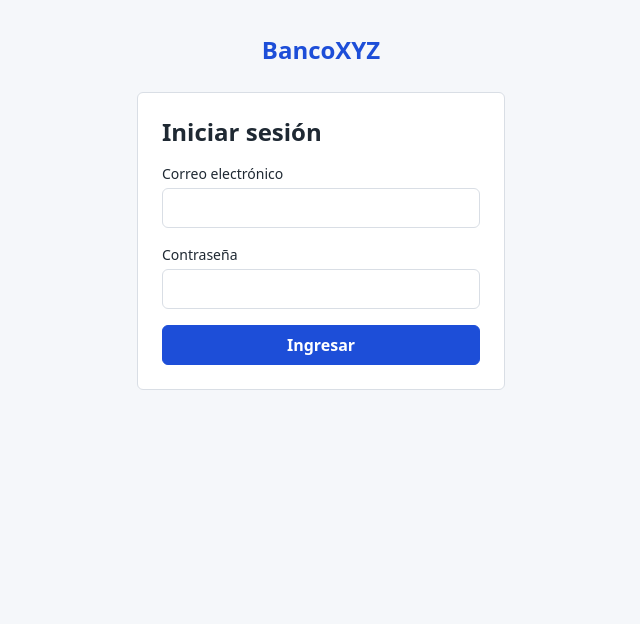
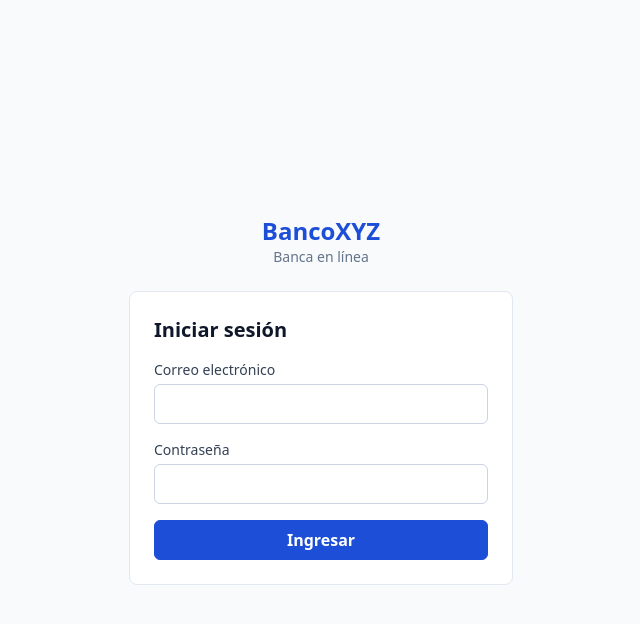
Before and after one commit to michaelgarciast/prueba-tecnica-bancoxyz, a React (Create React App) app: page /login in a window 1280 px wide. Shown: the top 624 px of the page, without its empty margins (319-959 px from the left). Built offline with nearby package versions, Linux system fonts and the light colour scheme.

Commit message:
style(ui): migrate to tailwind and polish ux
Tailwind v3 is the version CRA 5 runs without extra config. Adds quick actions on home, available balance and date hints on the transfer form, and a scheduled badge in the history.

```diff
--- a/src/App.tsx
+++ b/src/App.tsx
@@ -10,7 +10,7 @@ function Layout() {
   return (
     <>
       <Navbar />
-      <div className="container">
+      <div className="mx-auto max-w-4xl px-4 py-6">
         <Outlet />
       </div>
     </>
--- a/src/components/Navbar.tsx
+++ b/src/components/Navbar.tsx
@@ -1,22 +1,31 @@
 import { NavLink } from 'react-router-dom';
 import { useAuth } from '../auth/AuthContext';
+
+const linkClass = ({ isActive }: { isActive: boolean }) =>
+  `rounded-md px-3 py-1.5 text-sm no-underline ${
+    isActive ? 'bg-blue-50 font-semibold text-blue-700' : 'text-slate-600 hover:text-slate-900'
+  }`;
 
 export default function Navbar() {
   const { user, signOut } = useAuth();
   return (
-    <header className="navbar">
-      <div className="container navbar-inner">
-        <strong className="navbar-brand">BancoXYZ</strong>
-        <nav aria-label="Principal">
-          <NavLink to="/" end>
+    <header className="border-b border-slate-200 bg-white">
+      <div className="mx-auto flex max-w-4xl flex-wrap items-center gap-x-4 gap-y-2 px-4 py-3">
+        <strong className="text-blue-700">BancoXYZ</strong>
+        <nav aria-label="Principal" className="order-last flex w-full gap-1 sm:order-none sm:w-auto">
+          <NavLink to="/" end className={linkClass}>
             Inicio
           </NavLink>
-          <NavLink to="/transfer">Transferir</NavLink>
-          <NavLink to="/transfers">Historial</NavLink>
+          <NavLink to="/transfer" className={linkClass}>
+            Transferir
+          </NavLink>
+          <NavLink to="/transfers" className={linkClass}>
+            Historial
+          </NavLink>
         </nav>
-        <div className="navbar-user">
+        <div className="ml-auto flex items-center gap-2 text-sm text-slate-600">
           <span>{user?.name}</span>
-          <button type="button" className="btn-secondary" onClick={signOut}>
+          <button type="button" className="btn btn-secondary h-8 px-3 text-sm" onClick={signOut}>
             Salir
           </button>
         </div>
--- a/src/components/TransferForm.tsx
+++ b/src/components/TransferForm.tsx
@@ -1,7 +1,7 @@
-import { FormEvent, useState } from 'react';
+import { SubmitEvent, useState } from 'react';
 import { ApiError, createTransfer } from '../api';
 import { useAuth } from '../auth/AuthContext';
-import { formatDate, todayLocal } from '../utils/format';
+import { formatCurrency, formatDate, todayLocal } from '../utils/format';
 import { saveLocalTransfer, spentLocalTransfers } from '../utils/localTransfers';
 
 interface Props {
@@ -16,7 +16,7 @@ interface FormError {
   message: string;
 }
 
-export default function TransferForm({ currency, accountBalance }: Props) {
+export default function TransferForm({ currency, accountBalance }: Readonly<Props>) {
   const { user } = useAuth();
   const [value, setValue] = useState('');
   const [document, setDocument] = useState('');
@@ -24,13 +24,13 @@ export default function TransferForm({ currency, accountBalance }: Props) {
   const [error, setError] = useState<FormError | null>(null);
   const [success, setSuccess] = useState('');
   const [loading, setLoading] = useState(false);
+  const availableBalance = accountBalance - (user ? spentLocalTransfers(user.id) : 0);
 
-  const handleSubmit = async (e: FormEvent) => {
+  const handleSubmit = async (e: SubmitEvent) => {
     e.preventDefault();
     setError(null);
     setSuccess('');
     const amount = Number(value);
-    const availableBalance = accountBalance - (user ? spentLocalTransfers(user.id) : 0);
     if (amount <= 0) return setError({ field: 'value', message: 'El valor debe ser mayor a 0' });
     if (amount > availableBalance)
       return setError({ field: 'value', message: 'El valor excede el saldo disponible' });
@@ -71,8 +71,13 @@ export default function TransferForm({ currency, accountBalance }: Props) {
     }
   };
 
-  const fieldProps = (field: Field) =>
-    error?.field === field ? { 'aria-invalid': true, 'aria-describedby': `${field}-error` } : {};
+  const fieldProps = (field: Field, hintId?: string) => {
+    const invalid = error?.field === field;
+    return {
+      'aria-invalid': invalid || undefined,
+      'aria-describedby': (invalid ? `${field}-error` : hintId) || undefined,
+    };
+  };
 
   const fieldError = (field: Field) =>
     error?.field === field && (
@@ -82,10 +87,11 @@ export default function TransferForm({ currency, accountBalance }: Props) {
     );
 
   return (
-    <form className="card form" onSubmit={handleSubmit} noValidate>
+    <form className="card flex max-w-lg flex-col gap-4" onSubmit={handleSubmit} noValidate>
       <div className="field">
         <label htmlFor="transfer-value">Valor ({currency})</label>
         <input
+          className="input"
           id="transfer-value"
           name="value"
           type="number"
@@ -94,13 +100,18 @@ export default function TransferForm({ currency, accountBalance }: Props) {
           inputMode="decimal"
           value={value}
           onChange={(e) => setValue(e.target.value)}
-          {...fieldProps('value')}
+          {...fieldProps('value', 'value-hint')}
         />
-        {fieldError('value')}
+        {fieldError('value') || (
+          <p id="value-hint" className="hint">
+            Disponible: {formatCurrency(availableBalance, currency)}
+          </p>
+        )}
       </div>
       <div className="field">
         <label htmlFor="transfer-document">Documento del destinatario</label>
         <input
+          className="input"
           id="transfer-document"
           name="payeerDocument"
           value={document}
@@ -112,27 +123,32 @@ export default function TransferForm({ currency, accountBalance }: Props) {
       <div className="field">
         <label htmlFor="transfer-date">Fecha</label>
         <input
+          className="input"
           id="transfer-date"
           name="transferDate"
           type="date"
           min={todayLocal()}
           value={date}
           onChange={(e) => setDate(e.target.value)}
-          {...fieldProps('date')}
+          {...fieldProps('date', 'date-hint')}
         />
-        {fieldError('date')}
+        {fieldError('date') || (
+          <p id="date-hint" className="hint">
+            Hoy se envía de inmediato; elige una fecha futura para agendarla.
+          </p>
+        )}
       </div>
       {error && !error.field && (
-        <p className="alert alert-error" role="alert">
+        <p className="alert-error" role="alert">
           {error.message}
         </p>
       )}
       {success && (
-        <p className="alert alert-success" role="status">
+        <p className="alert-success" role="status">
           {success}
         </p>
       )}
-      <button type="submit" disabled={loading}>
+      <button type="submit" className="btn" disabled={loading}>
         {loading ? 'Enviando...' : 'Transferir'}
       </button>
     </form>
--- a/src/index.css
+++ b/src/index.css
@@ -1,353 +1,67 @@
-:root {
-  --color-bg: #f5f7fa;
-  --color-surface: #ffffff;
-  --color-border: #d9dee5;
-  --color-text: #1f2933;
-  --color-muted: #52606d;
-  --color-accent: #1d4ed8;
-  --color-accent-hover: #1e40af;
-  --color-accent-soft: #eff4ff;
-  --color-success: #166534;
-  --color-success-bg: #f0fdf4;
-  --color-error: #b91c1c;
-  --color-error-bg: #fef2f2;
+@tailwind base;
+@tailwind components;
+@tailwind utilities;
 
-  --font-sm: 0.875rem;
-  --font-md: 1rem;
-  --font-lg: 1.5rem;
-  --font-xl: 2rem;
-
-  --space-1: 4px;
-  --space-2: 8px;
-  --space-3: 16px;
-  --space-4: 24px;
-  --space-5: 32px;
-
-  --radius: 6px;
-  --control-height: 40px;
-}
-
-*,
-*::before,
-*::after {
-  box-sizing: border-box;
-}
-
+@layer base {
   body {
-  margin: 0;
-  background: var(--color-bg);
-  color: var(--color-text);
-  font-family: system-ui, -apple-system, 'Segoe UI', sans-serif;
-  font-size: var(--font-md);
-  line-height: 1.5;
-  -webkit-font-smoothing: antialiased;
-  -moz-osx-font-smoothing: grayscale;
-}
-
-h1,
-h2 {
-  margin: 0 0 var(--space-3);
-  line-height: 1.25;
+    @apply bg-slate-50 font-sans text-slate-800 antialiased;
   }
 
   h1 {
-  font-size: var(--font-lg);
-}
-
-h2 {
-  font-size: var(--font-md);
-}
-
-p {
-  margin: 0;
-}
-
-a {
-  color: var(--color-accent);
+    @apply mb-4 text-2xl font-semibold text-slate-900;
   }
 
   :focus-visible {
-  outline: 2px solid var(--color-accent);
-  outline-offset: 2px;
+    @apply outline outline-2 outline-offset-2 outline-blue-700;
+  }
 }
 
-.container {
-  max-width: 960px;
-  margin: 0 auto;
-  padding: var(--space-4) var(--space-3);
-}
-
-.navbar {
-  background: var(--color-surface);
-  border-bottom: 1px solid var(--color-border);
-}
-
-.navbar-inner {
-  display: flex;
-  flex-wrap: wrap;
-  align-items: center;
-  gap: var(--space-2) var(--space-3);
-  padding-top: var(--space-3);
-  padding-bottom: var(--space-3);
-}
-
-.navbar-brand {
-  font-size: var(--font-md);
-  color: var(--color-accent);
-}
-
-.navbar nav {
-  display: flex;
-  gap: var(--space-1);
-  order: 3;
-  width: 100%;
-}
-
-.navbar nav a {
-  padding: var(--space-1) var(--space-2);
-  border-radius: var(--radius);
-  color: var(--color-muted);
-  text-decoration: none;
-}
-
-.navbar nav a:hover {
-  color: var(--color-text);
-}
-
-.navbar nav a.active {
-  background: var(--color-accent-soft);
-  color: var(--color-accent);
-  font-weight: 600;
-}
-
-.navbar-user {
-  display: flex;
-  align-items: center;
-  gap: var(--space-2);
-  margin-left: auto;
-  color: var(--color-muted);
-  font-size: var(--font-sm);
-}
-
+@layer components {
   .card {
-  background: var(--color-surface);
-  border: 1px solid var(--color-border);
-  border-radius: var(--radius);
-  padding: var(--space-4);
-  margin-bottom: var(--space-4);
-}
-
-.form {
-  display: flex;
-  flex-direction: column;
-  gap: var(--space-3);
-  max-width: 480px;
+    @apply rounded-lg border border-slate-200 bg-white p-6;
   }
 
   .field {
-  display: flex;
-  flex-direction: column;
-  gap: var(--space-1);
-  font-size: var(--font-sm);
-  font-weight: 500;
+    @apply flex flex-col gap-1 text-sm font-medium text-slate-700;
   }
 
-.field input {
-  width: 100%;
-  height: var(--control-height);
-  padding: 0 var(--space-2);
-  border: 1px solid var(--color-border);
-  border-radius: var(--radius);
-  background: var(--color-surface);
-  color: var(--color-text);
-  font: inherit;
-  font-weight: 400;
+  .input {
+    @apply h-10 w-full rounded-md border border-slate-300 bg-white px-3 text-base font-normal text-slate-900;
+    @apply focus-visible:border-blue-700 focus-visible:outline-none focus-visible:ring-1 focus-visible:ring-blue-700;
+    @apply aria-[invalid=true]:border-red-700;
   }
 
-.field input:focus-visible {
-  outline: none;
-  border-color: var(--color-accent);
-  box-shadow: 0 0 0 1px var(--color-accent);
-}
-
-.field input[aria-invalid='true'] {
-  border-color: var(--color-error);
+  .hint {
+    @apply text-sm font-normal text-slate-500;
   }
 
   .field-error {
-  color: var(--color-error);
-  font-weight: 400;
+    @apply text-sm font-normal text-red-700;
   }
 
-button {
-  height: var(--control-height);
-  padding: 0 var(--space-3);
-  border: 1px solid var(--color-accent);
-  border-radius: var(--radius);
-  background: var(--color-accent);
-  color: #ffffff;
-  font: inherit;
-  font-weight: 600;
-  cursor: pointer;
-}
-
-button:hover:not(:disabled) {
-  background: var(--color-accent-hover);
-  border-color: var(--color-accent-hover);
-}
-
-button:disabled {
-  opacity: 0.6;
-  cursor: not-allowed;
+  .btn {
+    @apply inline-flex h-10 items-center justify-center rounded-md border border-blue-700 bg-blue-700 px-4 font-semibold text-white no-underline;
+    @apply hover:border-blue-800 hover:bg-blue-800 disabled:cursor-not-allowed disabled:opacity-60;
   }
 
   .btn-secondary {
-  background: var(--color-surface);
-  color: var(--color-accent);
-}
-
-.btn-secondary:hover:not(:disabled) {
-  background: var(--color-accent-soft);
-  color: var(--color-accent-hover);
-}
-
-.navbar-user .btn-secondary {
-  height: 32px;
-}
-
-.alert {
-  padding: var(--space-2) var(--space-3);
-  border: 1px solid;
-  border-radius: var(--radius);
-  font-size: var(--font-sm);
+    @apply bg-white text-blue-700 hover:bg-blue-50 hover:text-blue-800;
   }
 
   .alert-error {
-  color: var(--color-error);
-  background: var(--color-error-bg);
+    @apply rounded-md border border-red-200 bg-red-50 px-4 py-2 text-sm text-red-700;
   }
 
   .alert-success {
-  color: var(--color-success);
-  background: var(--color-success-bg);
-}
-
-.muted {
-  color: var(--color-muted);
+    @apply rounded-md border border-green-200 bg-green-50 px-4 py-2 text-sm text-green-800;
   }
 
   .loading {
-  display: flex;
-  align-items: center;
-  gap: var(--space-2);
-  color: var(--color-muted);
+    @apply flex items-center gap-2 text-slate-500;
   }
 
   .loading::before {
     content: '';
-  width: 16px;
-  height: 16px;
-  border: 2px solid var(--color-border);
-  border-top-color: var(--color-accent);
-  border-radius: 50%;
-  animation: spin 0.8s linear infinite;
-}
-
-@keyframes spin {
-  to {
-    transform: rotate(360deg);
+    @apply h-4 w-4 animate-spin rounded-full border-2 border-slate-200 border-t-blue-700 motion-reduce:animate-none;
   }
 }
-
-@media (prefers-reduced-motion: reduce) {
-  .loading::before {
-    animation: none;
-  }
-}
-
-.balance-label {
-  margin-bottom: var(--space-1);
-  color: var(--color-muted);
-  font-size: var(--font-sm);
-  font-weight: 500;
-}
-
-.balance {
-  font-size: var(--font-xl);
-  font-weight: 600;
-}
-
-.balance,
-.num {
-  font-variant-numeric: tabular-nums;
-}
-
-.login {
-  max-width: 400px;
-  margin: var(--space-5) auto;
-  padding: 0 var(--space-3);
-}
-
-.login-brand {
-  margin-bottom: var(--space-4);
-  color: var(--color-accent);
-  font-size: var(--font-lg);
-  font-weight: 700;
-  text-align: center;
-}
-
-.login .form {
-  max-width: none;
-}
-
-.filters {
-  display: grid;
-  gap: var(--space-3);
-  align-items: end;
-}
-
-.table-wrap {
-  overflow-x: auto;
-  background: var(--color-surface);
-  border: 1px solid var(--color-border);
-  border-radius: var(--radius);
-}
-
-table {
-  width: 100%;
-  border-collapse: collapse;
-}
-
-th,
-td {
-  padding: var(--space-2) var(--space-3);
-  border-bottom: 1px solid var(--color-border);
-  text-align: left;
-  white-space: nowrap;
-}
-
-th {
-  color: var(--color-muted);
-  font-size: var(--font-sm);
-  font-weight: 600;
-}
-
-tbody tr:last-child td {
-  border-bottom: none;
-}
-
-th.num,
-td.num {
-  text-align: right;
-}
-
-@media (min-width: 640px) {
-  .navbar nav {
-    order: 0;
-    width: auto;
-  }
-
-  .filters {
-    grid-template-columns: repeat(4, 1fr) auto;
-  }
-}
--- a/src/pages/LoginPage.tsx
+++ b/src/pages/LoginPage.tsx
@@ -1,4 +1,4 @@
-import { FormEvent, useState } from 'react';
+import { SubmitEvent, useState } from 'react';
 import { Navigate, useNavigate } from 'react-router-dom';
 import { useAuth } from '../auth/AuthContext';
 
@@ -12,7 +12,7 @@ export default function LoginPage() {
 
   if (isAuthenticated) return <Navigate to="/" replace />;
 
-  const handleSubmit = async (e: FormEvent) => {
+  const handleSubmit = async (e: SubmitEvent) => {
     e.preventDefault();
     setError('');
     setLoading(true);
@@ -26,14 +26,17 @@ export default function LoginPage() {
   };
 
   return (
-    <main className="login">
-      <p className="login-brand">BancoXYZ</p>
+    <main className="flex min-h-screen items-center justify-center px-4 py-8">
+      <div className="w-full max-w-sm">
+        <p className="text-center text-2xl font-bold text-blue-700">BancoXYZ</p>
+        <p className="mb-6 text-center text-sm text-slate-500">Banca en línea</p>
         <div className="card">
-        <h1>Iniciar sesión</h1>
-        <form className="form" onSubmit={handleSubmit}>
+          <h1 className="text-xl">Iniciar sesión</h1>
+          <form className="flex flex-col gap-4" onSubmit={handleSubmit}>
             <label className="field">
-            Correo electrónico
+              <span>Correo electrónico</span>
               <input
+                className="input"
                 type="email"
                 name="email"
                 required
@@ -43,8 +46,9 @@ export default function LoginPage() {
               />
             </label>
             <label className="field">
-            Contraseña
+              <span>Contraseña</span>
               <input
+                className="input"
                 type="password"
                 name="password"
                 required
@@ -54,15 +58,16 @@ export default function LoginPage() {
               />
             </label>
             {error && (
-            <p className="alert alert-error" role="alert">
+              <p className="alert-error" role="alert">
                 {error}
               </p>
             )}
-          <button type="submit" disabled={loading}>
+            <button type="submit" className="btn" disabled={loading}>
               {loading ? 'Ingresando...' : 'Ingresar'}
             </button>
           </form>
         </div>
+      </div>
     </main>
   );
 }
--- a/src/pages/TransferPage.tsx
+++ b/src/pages/TransferPage.tsx
@@ -15,7 +15,7 @@ export default function TransferPage() {
   let content: ReactNode;
   if (error) {
     content = (
-      <p className="alert alert-error" role="alert">
+      <p className="alert-error" role="alert">
         {error}
       </p>
     );
```
Also changed, not shown: src/components/BalanceCard.tsx (+7 -3 lines), src/components/TransferFilters.tsx (+21 -9 lines), src/pages/HomePage.tsx (+9 -0 lines), src/pages/TransferListPage.tsx (+30 -15 lines), tailwind.config.js (added, +8 -0 lines), 1 other file (tests, documents, lock files or other folders). Lines whose indentation alone changed are shown as unchanged.
